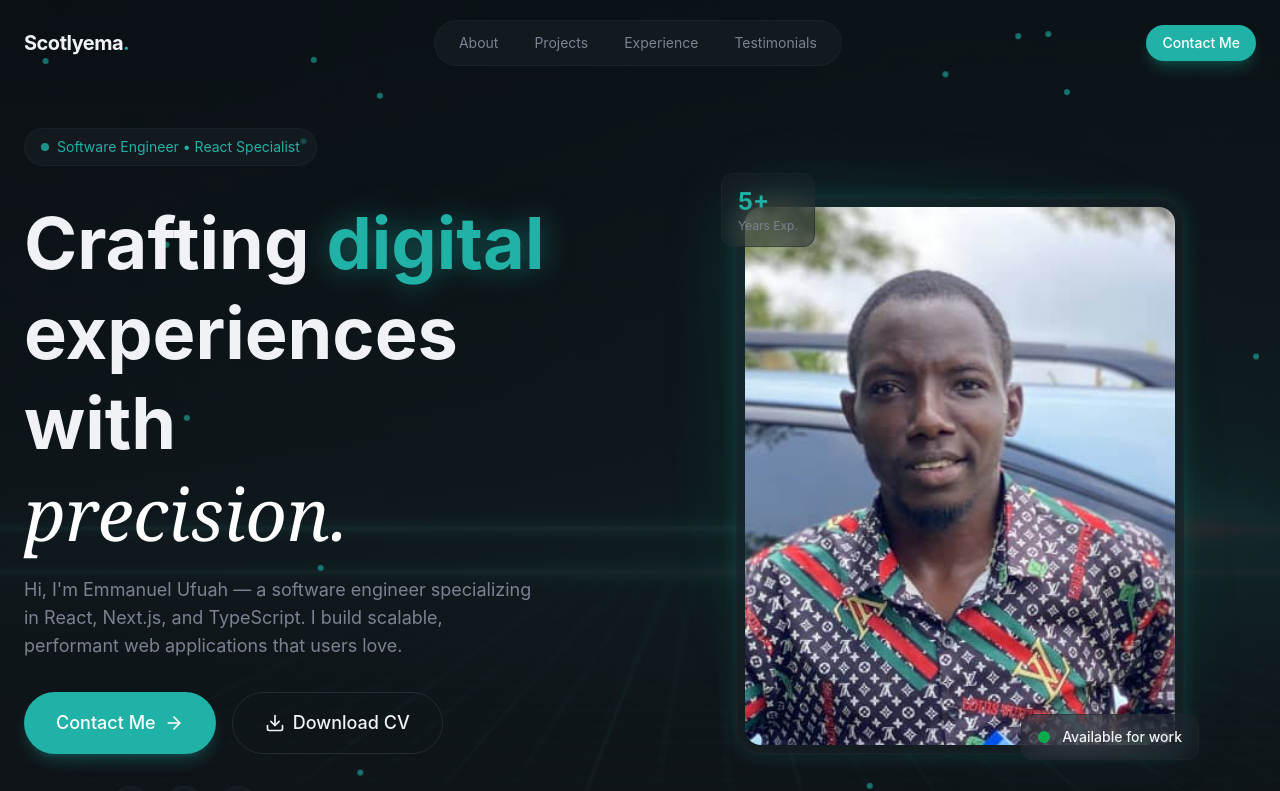
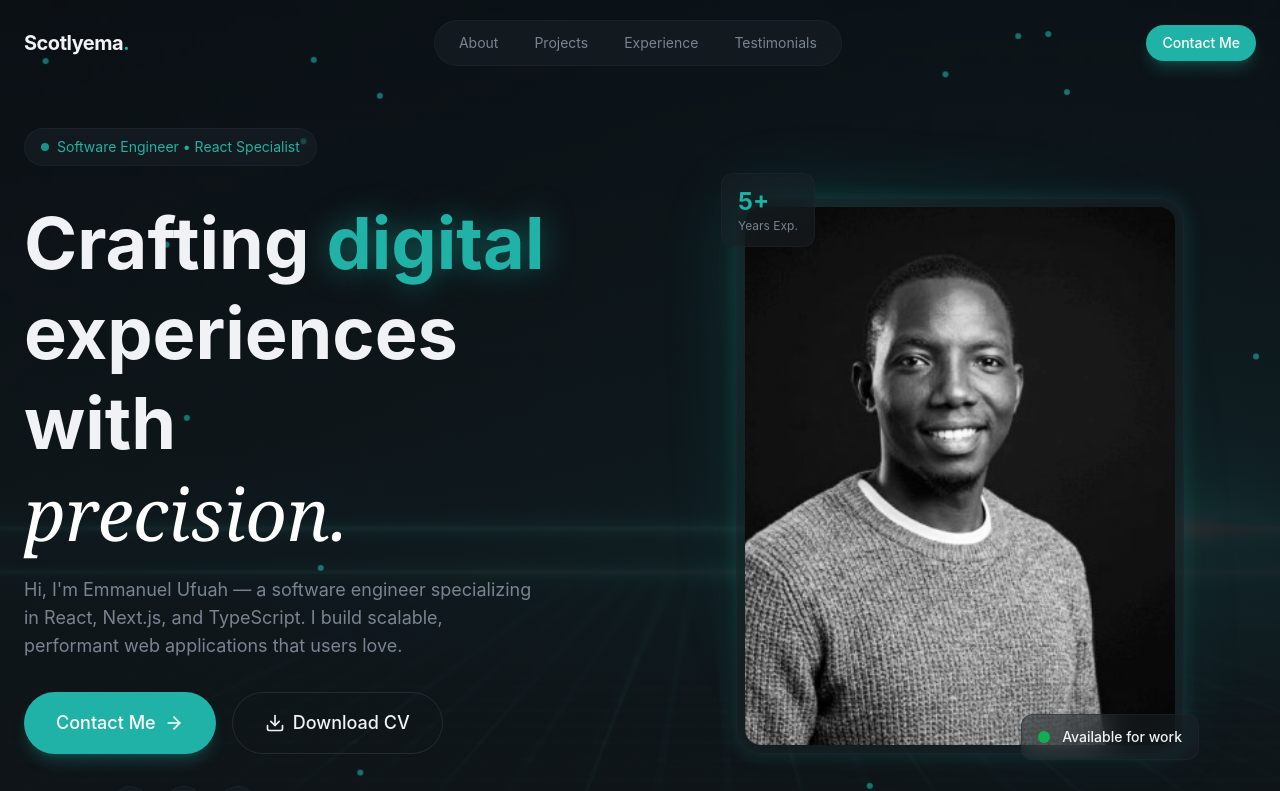
Before and after one commit to ufuah/Portfolio, a React (Vite) app: page / in a window 1280 px wide. Shown: the top 791 px of the page. Built offline with nearby package versions, Linux system fonts and the light colour scheme.

Commit message:
Update image source in Hero component

```diff
--- a/src/sections/Hero.jsx
+++ b/src/sections/Hero.jsx
@@ -132,7 +132,7 @@ export const Hero = () => {
               />
               <div className="relative glass rounded-3xl p-2 glow-border">
                 <img
-                  src="/picture.jpg"
+                  src="/1768420148668_1.jpeg"
                   alt="Pedro Machado"
                   className="w-full aspect-[4/5] object-cover rounded-2xl"
                 />
```
